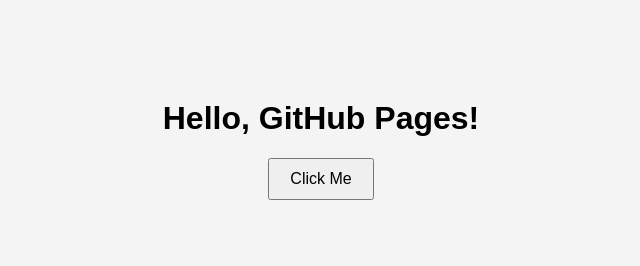
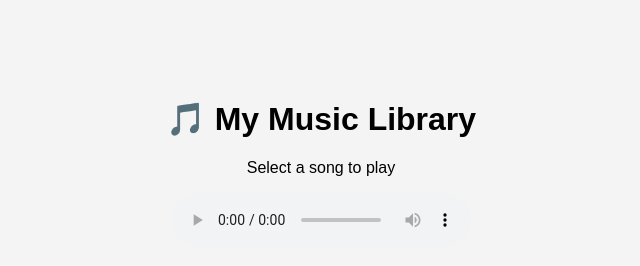
Before and after one commit to Riyaz3777/User-Management-System, a plain HTML site: page index.html in a window 1280 px wide. Shown: the whole page, without its empty margins (319-959 px from the left). Drawn offline with Linux system fonts and the light colour scheme.

Commit message:
Update index.html

```diff
--- a/index.html
+++ b/index.html
@@ -3,12 +3,18 @@
 <head>
   <meta charset="UTF-8" />
   <meta name="viewport" content="width=device-width, initial-scale=1.0" />
-  <title>Hello GitHub Pages</title>
+  <title>Music Library</title>
   <link rel="stylesheet" href="style.css" />
 </head>
 <body>
-  <h1>Hello, GitHub Pages!</h1>
-  <button onclick="sayHello()">Click Me</button>
+  <div class="container">
+    <h1>🎵 My Music Library</h1>
+    <ul id="music-list"></ul>
+    <div id="player">
+      <p id="now-playing">Select a song to play</p>
+      <audio id="audio" controls></audio>
+    </div>
+  </div>
 
   <script src="script.js"></script>
 </body>
```
